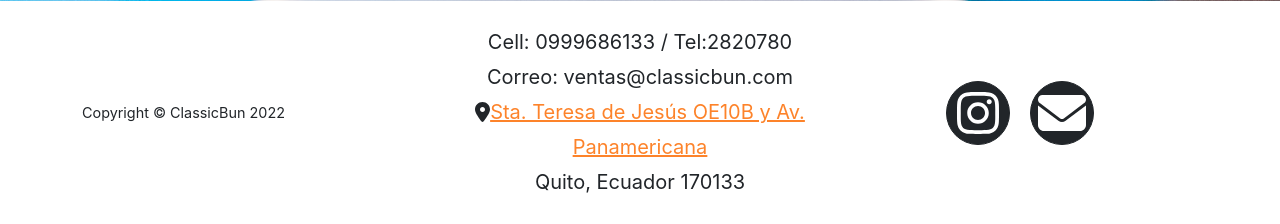
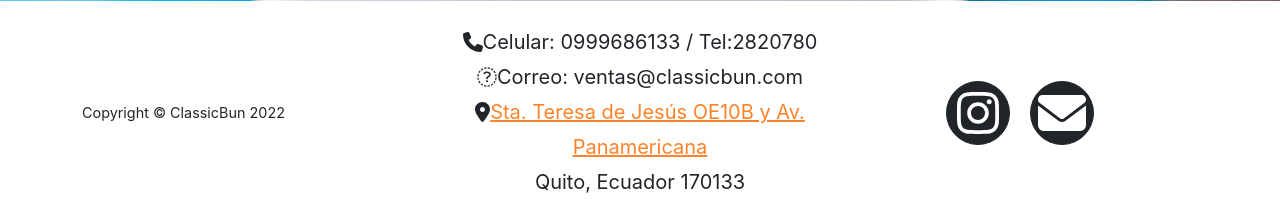
Before and after one commit to mluzuriagam/ClassicBun, a Flask app: page / in a window 1280 px wide. Shown: the part 5718-5942 px from the top of the page. Run offline with Flask 2, Linux system fonts and the light colour scheme; some libraries are stand-ins or nearby versions.

Commit message:
17 Commit

```diff
--- a/templates/footer.html
+++ b/templates/footer.html
@@ -5,8 +5,8 @@
         <div class="row align-items-center">
             <div class="col-lg-4 text-lg-start">Copyright &copy; ClassicBun 2022</div>
             <div class="col-lg-4 text-lg-center">
-                <p>Cell: 0999686133 / Tel:2820780</p>
-                <p>Correo: ventas@classicbun.com</p>
+                <p><i class="fa-solid fa-phone"></i>Celular: 0999686133 / Tel:2820780</p>
+                <p><i class="fa-sharp fa-solid fa-envelope"></i>Correo: ventas@classicbun.com</p>
                 <p><i class="fa-solid fa-location-dot"></i><a
                     href="https://goo.gl/maps/rtczU8wege8oPRjP8">Sta. Teresa de Jesús OE10B y Av. Panamericana</a></p>
                 <p>Quito, Ecuador 170133</p>
```
